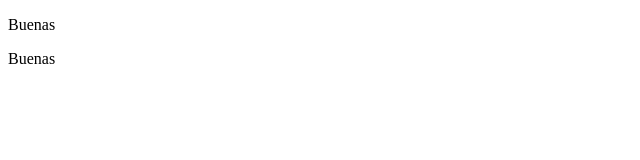
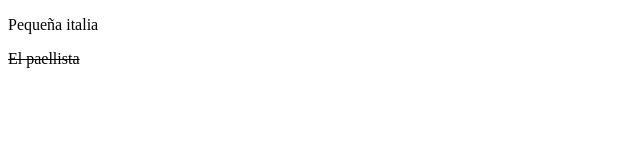
Before and after one commit to FranciG/React-project, a React (Create React App) app: page / in a window 1280 px wide. Shown: the top 160 px of the page, without its empty margins (0-640 px from the left). Built offline with nearby package versions, Linux system fonts and the light colour scheme.

Commit message:
Changing state tested

```diff
--- a/src/components/List.js
+++ b/src/components/List.js
@@ -5,9 +5,9 @@ class List extends Component {
 
 
   render() {
-
+   //Props are passed from app.js this.state.list, being mapped through, then the output is what is on listitem
     return this.props.list.map((list) =>(
-      <ListItem/>
+      <ListItem key={list.id} list={list}/>
     ));
   }
 }
--- a/src/components/ListItem.js
+++ b/src/components/ListItem.js
@@ -1,10 +1,22 @@
 import React, { Component } from 'react'
 
 export class ListItem extends Component {
+getStyle = () => {
+    if(this.props.list.reserved) {
+return {
+    textDecoration: "line-through"
+}
+    } else {
+        return {
+            textDecoration: "none"
+        }
+    }
+}
+
     render() {
         return (
-            <div>
-               <p>Buenas</p>
+            <div style={this.getStyle()}>
+               <p>{this.props.list.place}</p>
             </div>
         )
     }
```
